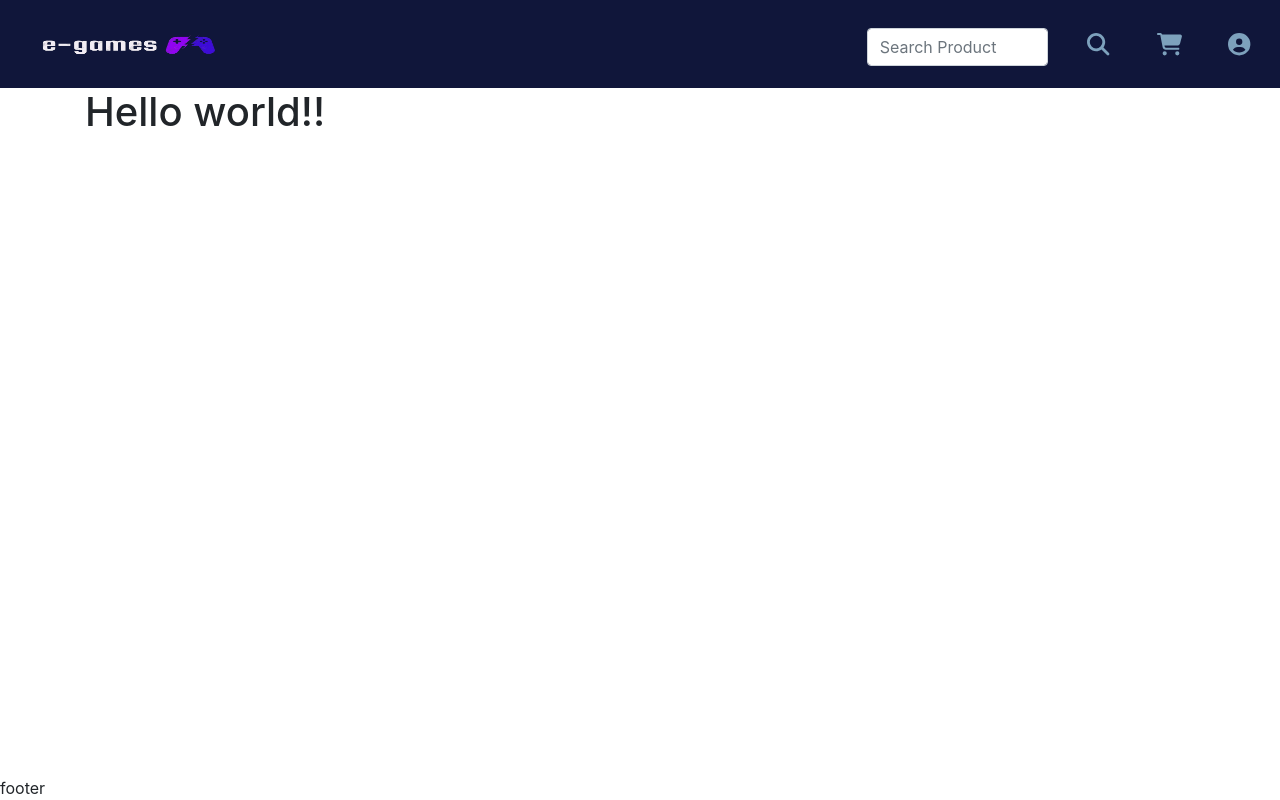
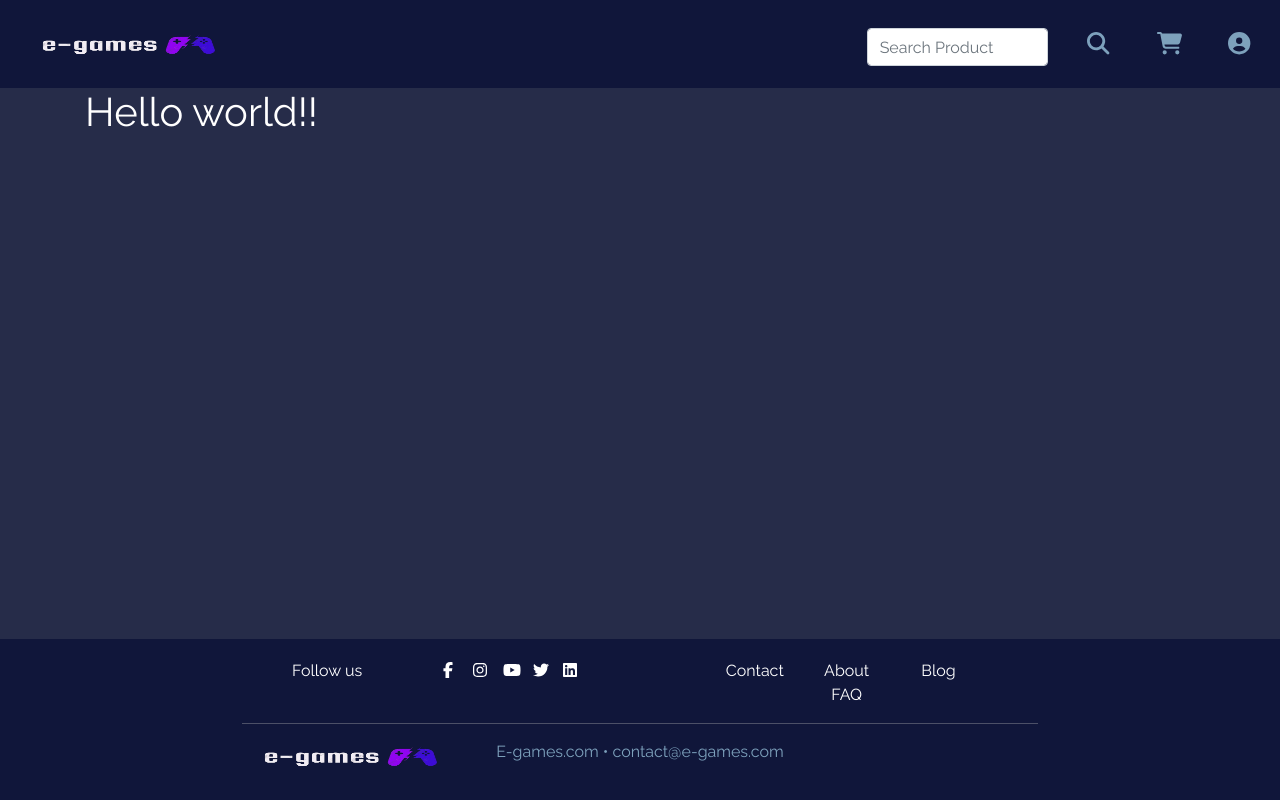
Before and after one commit to brandaoplaster/e-games-web, a Next.js app: page /storefront in a window 1280 px wide. Built offline with nearby package versions, Linux system fonts and the light colour scheme.

Commit message:
feat: Apply component footer in main component

```diff
--- a/src/components/shared/main-component/index.tsx
+++ b/src/components/shared/main-component/index.tsx
@@ -1,5 +1,6 @@
 import React, { ReactNode } from "react";
 import Header from "@/components/shared/header/storefront-header";
+import Footer from "../footer/storefront";
 
 interface MainComponentProps {
   children: ReactNode;
@@ -12,7 +13,7 @@ const MainComponent: React.FC<MainComponentProps> = ({ children }) => {
       <div className="container flex-fill">
         {children}
       </div>
-      footer
+      <Footer />
     </div>
   )
 };
--- a/src/pages/_app.tsx
+++ b/src/pages/_app.tsx
@@ -1,6 +1,6 @@
-import '@/styles/globals.css'
 import type { AppProps } from 'next/app'
 import 'bootstrap/dist/css/bootstrap.min.css';
+import '@/styles/Globals.css';
 
 export default function App({ Component, pageProps }: AppProps) {
   return <Component {...pageProps} />
```
